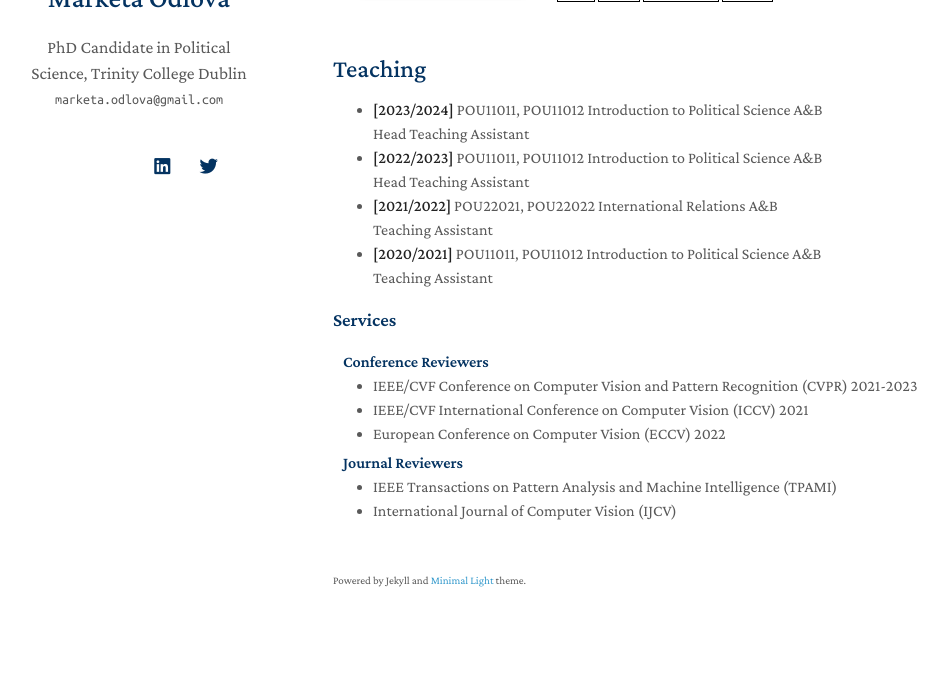
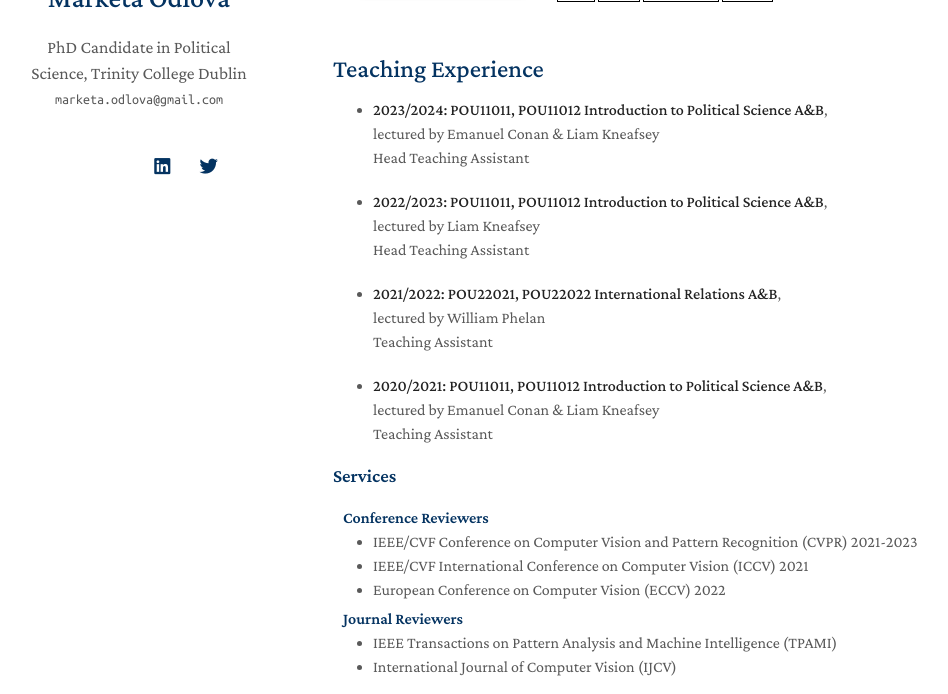
Before and after one commit to marketao/marketao.github.io, a Jekyll site: the page built from index.md, in a window 1280 px wide and 900 px high, scrolled down 752 px, cut to the strip 206-900 px from the top of the window. Shown: the whole strip, without its empty margins (137-1085 px from the left). Built offline with Jekyll 4.4.1, drawn with Linux system fonts in a browser that asks for light colours; nearby versions of some CDN libraries; a style sheet for code colours, icons or effects is not loaded; our own code applies the rules of GitHub Pages for plain Markdown files; before the commit the page ends 1619 px from its top, so only the background shows below that.

Commit message:
Update index.md

```diff
--- a/index.md
+++ b/index.md
@@ -18,15 +18,22 @@ I hold a MA in International Relations from <a href="http://cuni.cz" target="_bl
 
 {% include_relative _includes/publications.md %}
 
-## Teaching
+## Teaching Experience
 
-- **[2023/2024]** POU11011, POU11012 Introduction to Political Science A&B<br>
-  Head Teaching Assistant<br>
-- **[2022/2023]** POU11011, POU11012 Introduction to Political Science A&B<br>
-  Head Teaching Assistant<br>
-- **[2021/2022]** POU22021, POU22022 International Relations A&B<br>
-  Teaching Assistant<br>
-- **[2020/2021]** POU11011, POU11012 Introduction to Political Science A&B<br>
-  Teaching Assistant
+- **2023/2024: POU11011, POU11012 Introduction to Political Science A&B**,<br>
+lectured by Emanuel Conan & Liam Kneafsey<br>
+Head Teaching Assistant<br>
+
+- **2022/2023: POU11011, POU11012 Introduction to Political Science A&B**,<br>
+lectured by Liam Kneafsey <br>
+Head Teaching Assistant<br>
+
+- **2021/2022: POU22021, POU22022 International Relations A&B**,<br>
+lectured by William Phelan<br>
+Teaching Assistant<br>
+
+- **2020/2021: POU11011, POU11012 Introduction to Political Science A&B**,<br>
+lectured by Emanuel Conan & Liam Kneafsey<br>
+Teaching Assistant
 
 #{% include_relative _includes/services.md %}
```
